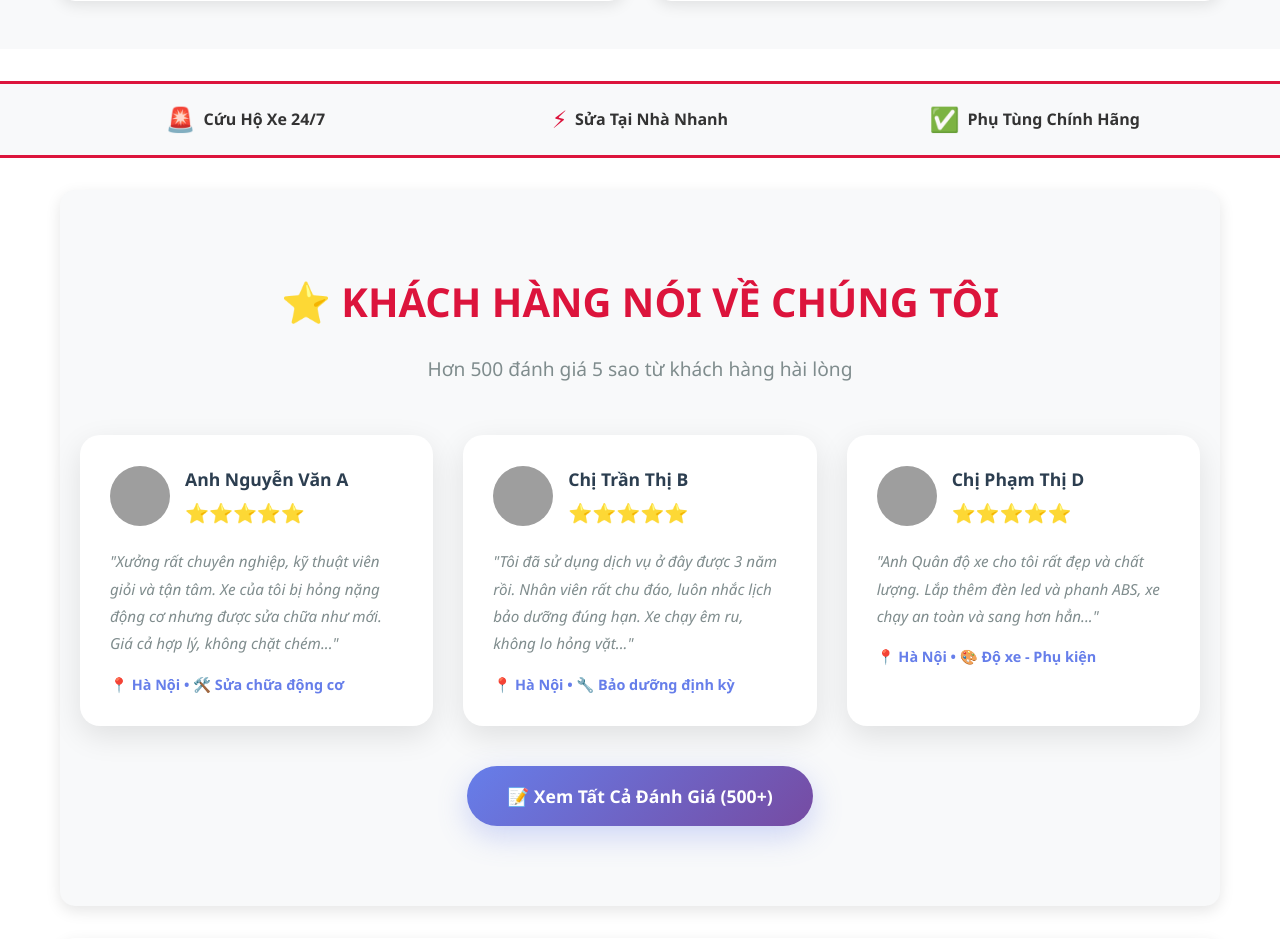
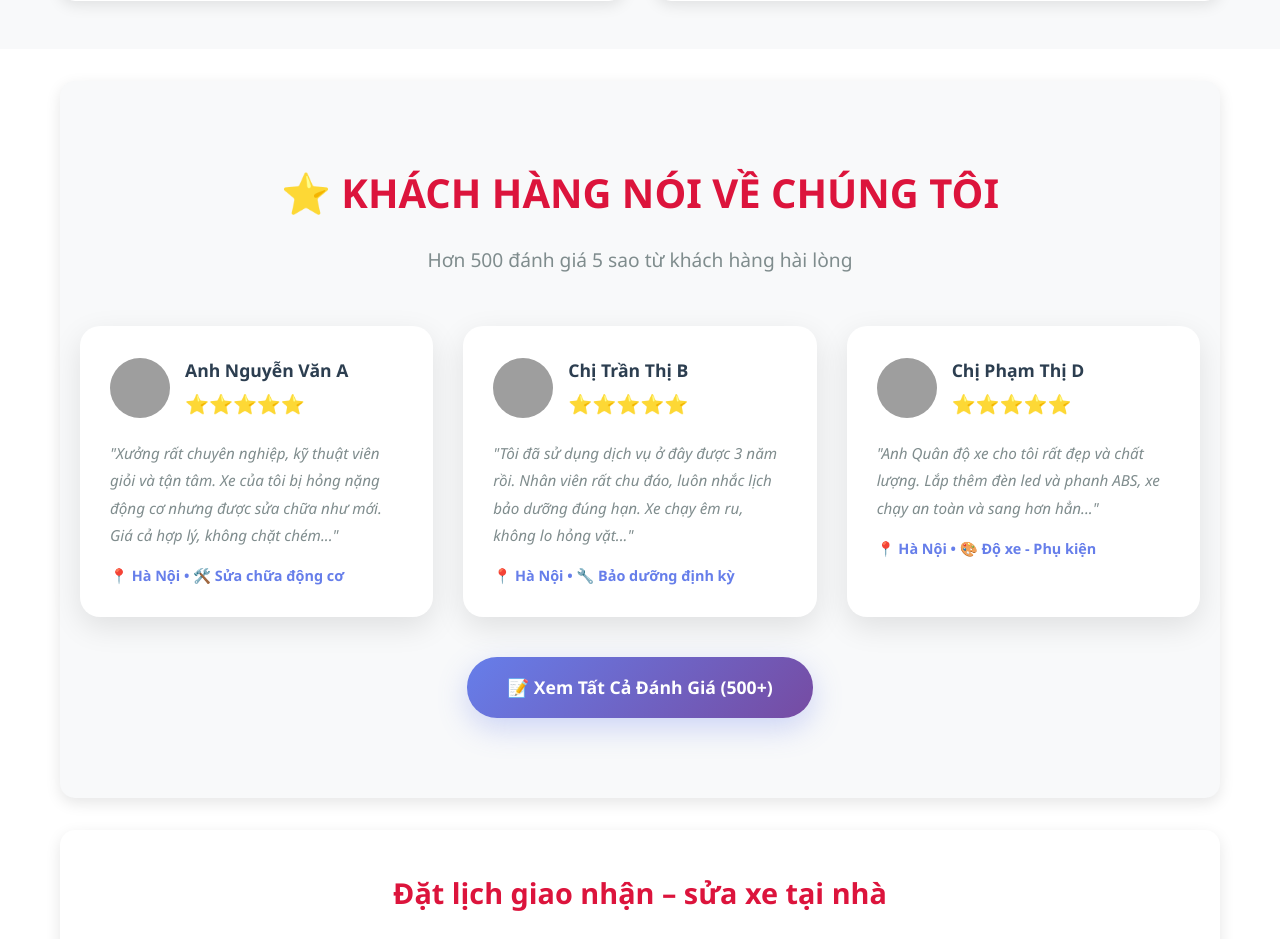
Before and after one commit to Dat2801/repair-shop, a Flask app: page / in a window 1280 px wide. Shown: the part 2922-3861 px from the top of the page. Run offline with Flask 3, Linux system fonts and the light colour scheme; data that the repository does not hold is empty; some libraries are stand-ins or nearby versions; grey boxes are pictures that could not be loaded.

Commit message:
fix: giảm kích thước 2 banner 2 bên, xóa quick contact bar
AI generated code: 0% lines
Total lines: 2
AI lines: 0

```diff
--- a/app/templates/index.html
+++ b/app/templates/index.html
@@ -332,7 +332,7 @@
     </div>
 
     <!-- Fixed Left Banner - Red -->
-    <div style="position: fixed; left: 0; top: 50%; transform: translateY(-50%); width: 200px; background: linear-gradient(180deg, #dc143c 0%, #8b0000 100%); color: white; padding: 25px 15px; z-index: 99; border-radius: 0 15px 15px 0; box-shadow: 4px 0 20px rgba(0,0,0,0.25); max-height: 80vh; overflow-y: auto;">
+    <div style="position: fixed; left: 0; top: 50%; transform: translateY(-50%); width: 160px; background: linear-gradient(180deg, #dc143c 0%, #8b0000 100%); color: white; padding: 18px 12px; z-index: 99; border-radius: 0 15px 15px 0; box-shadow: 4px 0 20px rgba(0,0,0,0.25); max-height: 75vh; overflow-y: auto;">
         <div style="text-align: center; margin-bottom: 15px; border-bottom: 1px solid rgba(255,255,255,0.3); padding-bottom: 12px;">
             <p style="margin: 0; font-size: 0.75rem; font-weight: 900; letter-spacing: 1px;">🎁 MIỄN PHÍ KHI SỬ DỤNG DỊCH VỤ</p>
         </div>
@@ -364,7 +364,7 @@
     </div>
 
     <!-- Fixed Right Banner - White -->
-    <div style="position: fixed; right: 0; top: 50%; transform: translateY(-50%); width: 200px; background: white; padding: 25px 15px; z-index: 99; border-radius: 15px 0 0 15px; box-shadow: -4px 0 20px rgba(0,0,0,0.15); max-height: 80vh; overflow-y: auto;">
+    <div style="position: fixed; right: 0; top: 50%; transform: translateY(-50%); width: 160px; background: white; padding: 18px 12px; z-index: 99; border-radius: 15px 0 0 15px; box-shadow: -4px 0 20px rgba(0,0,0,0.15); max-height: 75vh; overflow-y: auto;">
         <div style="text-align: center; margin-bottom: 15px; border-bottom: 2px solid #dc143c; padding-bottom: 12px;">
             <p style="margin: 0; font-size: 0.75rem; font-weight: 900; color: #2c3e50; letter-spacing: 1px;">🏅 PHỤ TÙNG CHÍNH HIỆU</p>
         </div>
@@ -774,24 +774,6 @@
         </div>
     </div>
 
-    <!-- Quick Contact Bar -->
-    <div class="quick-contact-bar">
-        <div class="container">
-            <div class="contact-item">
-                <span class="icon">🚨</span>
-                <span class="contact-text">Cứu Hộ Xe 24/7</span>
-            </div>
-            <div class="contact-item">
-                <span class="icon">⚡</span>
-                <span class="contact-text">Sửa Tại Nhà Nhanh</span>
-            </div>
-            <div class="contact-item">
-                <span class="icon">✅</span>
-                <span class="contact-text">Phụ Tùng Chính Hãng</span>
-            </div>
-        </div>
-    </div>
-
     <main class="container">
         <!-- Gallery Section -->
         <section class="gallery-section" id="gallery">
```
